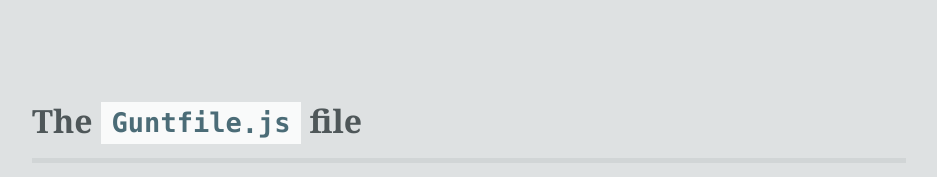
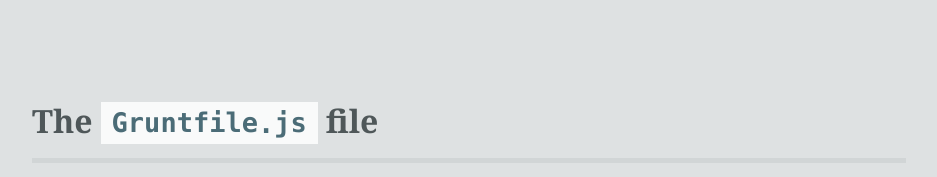
Before and after one commit to olafgleba/paul, a plain HTML site: page docs.html in a window 1280 px wide. Shown: the part 7097-7274 px from the top of the page, without its empty margins (171-1108 px from the left). Drawn offline with Linux system fonts and the light colour scheme.

Commit message:
Edit wrong spelling

```diff
--- a/docs.html
+++ b/docs.html
@@ -183,7 +183,7 @@
         </ul>
       </div>
 
-      <h2 id="gruntfile">The <code class="language-bash">Guntfile.js</code> file</h2>
+      <h2 id="gruntfile">The <code class="language-bash">Gruntfile.js</code> file</h2>
       <div>
         <p>Here most of the magic happens. But instead of walk through every single task i encourage you to have a look at the <i>extensive annotions</i> within this file. The comments will probably gives you a rather comprehensive overview how <i>Paul</i> works.</p>
       </div>
```
